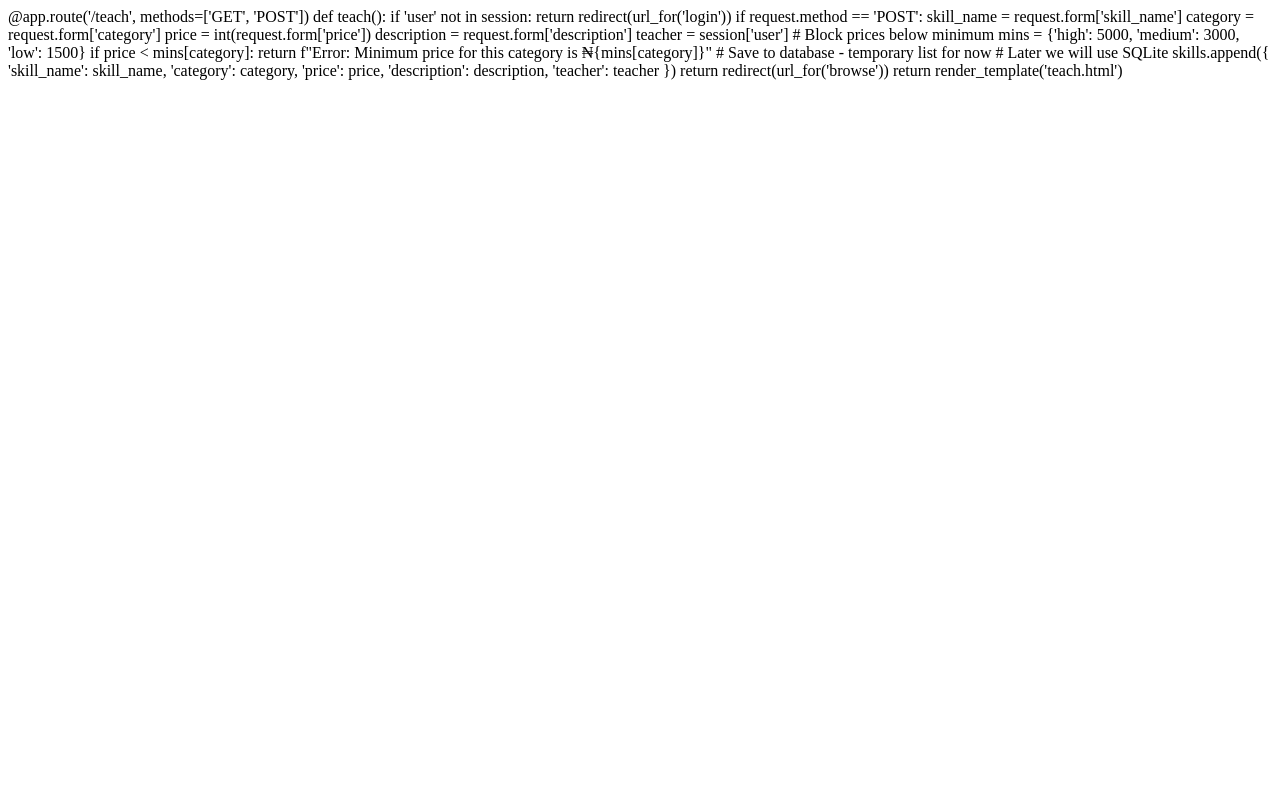
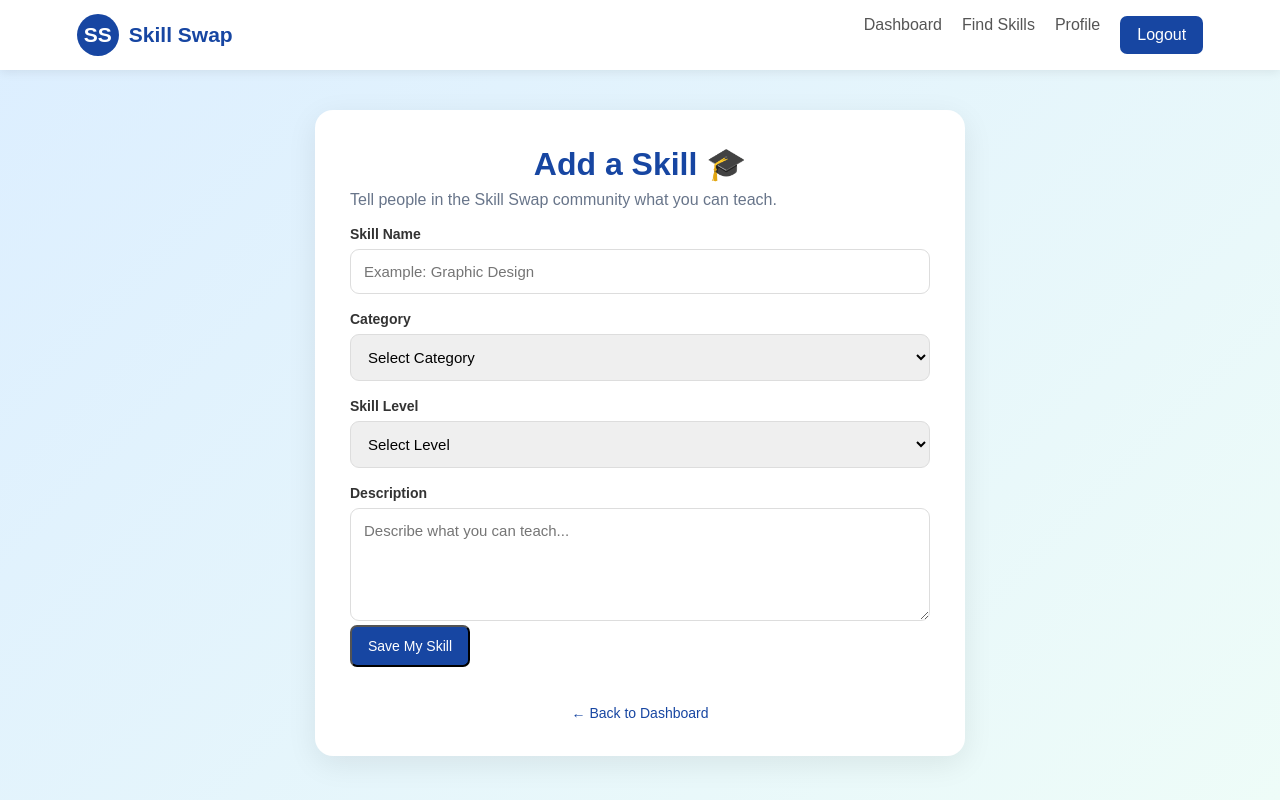
Before and after one commit to emma5004/Skillswap-, a Flask app: template templates/teach.html in a window 1280 px wide. Run offline with Flask 3, Linux system fonts and the light colour scheme; the template is opened without the code that fills it, so the values that code supplies are empty.

Commit message:
Update teach.html

```diff
--- a/templates/teach.html
+++ b/templates/teach.html
@@ -1,30 +1,187 @@
-@app.route('/teach', methods=['GET', 'POST'])
-def teach():
-    if 'user' not in session:
-        return redirect(url_for('login'))
+<!DOCTYPE html>
+<html lang="en">
 
-    if request.method == 'POST':
-        skill_name = request.form['skill_name']
-        category = request.form['category']
-        price = int(request.form['price'])
-        description = request.form['description']
-        teacher = session['user']
+<head>
+    <meta charset="UTF-8">
+    <meta name="viewport" content="width=device-width, initial-scale=1.0">
 
-        # Block prices below minimum
-        mins = {'high': 5000, 'medium': 3000, 'low': 1500}
-        if price < mins[category]:
-            return f"Error: Minimum price for this category is ₦{mins[category]}"
+    <title>Add Skill | Skill Swap</title>
 
-        # Save to database - temporary list for now
-        # Later we will use SQLite
-        skills.append({
-            'skill_name': skill_name,
-            'category': category,
-            'price': price,
-            'description': description,
-            'teacher': teacher
-        })
+    <link rel="stylesheet"
+          href="{{ url_for('static', filename='style.css') }}">
+</head>
 
-        return redirect(url_for('browse'))
+<body>
 
-    return render_template('teach.html')
+    <nav class="dashboard-nav">
+
+        <div class="dashboard-logo">
+            <div class="small-logo">SS</div>
+            <span>Skill Swap</span>
+        </div>
+
+        <div class="dashboard-links">
+            <a href="/dashboard">Dashboard</a>
+            <a href="/browse">Find Skills</a>
+            <a href="/profile">Profile</a>
+            <a href="/logout" class="logout-btn">Logout</a>
+        </div>
+
+    </nav>
+
+
+    <main class="skill-form-container">
+
+        <div class="skill-form-box">
+
+            <h1>Add a Skill 🎓</h1>
+
+            <p>
+                Tell people in the Skill Swap community
+                what you can teach.
+            </p>
+
+            {% if error %}
+                <p style="color:red;">
+                    {{ error }}
+                </p>
+            {% endif %}
+
+
+            <form method="POST" action="/add-skill">
+
+                <label for="skill">
+                    Skill Name
+                </label>
+
+                <input
+                    type="text"
+                    id="skill"
+                    name="skill"
+                    placeholder="Example: Graphic Design"
+                    required
+                >
+
+
+                <label for="category">
+                    Category
+                </label>
+
+                <select
+                    id="category"
+                    name="category"
+                    required
+                >
+
+                    <option value="">
+                        Select Category
+                    </option>
+
+                    <option value="Technology">
+                        Technology
+                    </option>
+
+                    <option value="Design">
+                        Design
+                    </option>
+
+                    <option value="Business">
+                        Business
+                    </option>
+
+                    <option value="Marketing">
+                        Marketing
+                    </option>
+
+                    <option value="Music">
+                        Music
+                    </option>
+
+                    <option value="Photography">
+                        Photography
+                    </option>
+
+                    <option value="Video Editing">
+                        Video Editing
+                    </option>
+
+                    <option value="Writing">
+                        Writing
+                    </option>
+
+                    <option value="Other">
+                        Other
+                    </option>
+
+                </select>
+
+
+                <label for="level">
+                    Skill Level
+                </label>
+
+                <select
+                    id="level"
+                    name="level"
+                    required
+                >
+
+                    <option value="">
+                        Select Level
+                    </option>
+
+                    <option value="Beginner">
+                        Beginner
+                    </option>
+
+                    <option value="Intermediate">
+                        Intermediate
+                    </option>
+
+                    <option value="Advanced">
+                        Advanced
+                    </option>
+
+                    <option value="Expert">
+                        Expert
+                    </option>
+
+                </select>
+
+
+                <label for="description">
+                    Description
+                </label>
+
+                <textarea
+                    id="description"
+                    name="description"
+                    rows="5"
+                    placeholder="Describe what you can teach..."
+                    required
+                ></textarea>
+
+
+                <button
+                    type="submit"
+                    class="dashboard-card-button"
+                >
+                    Save My Skill
+                </button>
+
+            </form>
+
+
+            <br>
+
+            <a href="/dashboard" class="back-home">
+                ← Back to Dashboard
+            </a>
+
+        </div>
+
+    </main>
+
+</body>
+
+            </html>
```
